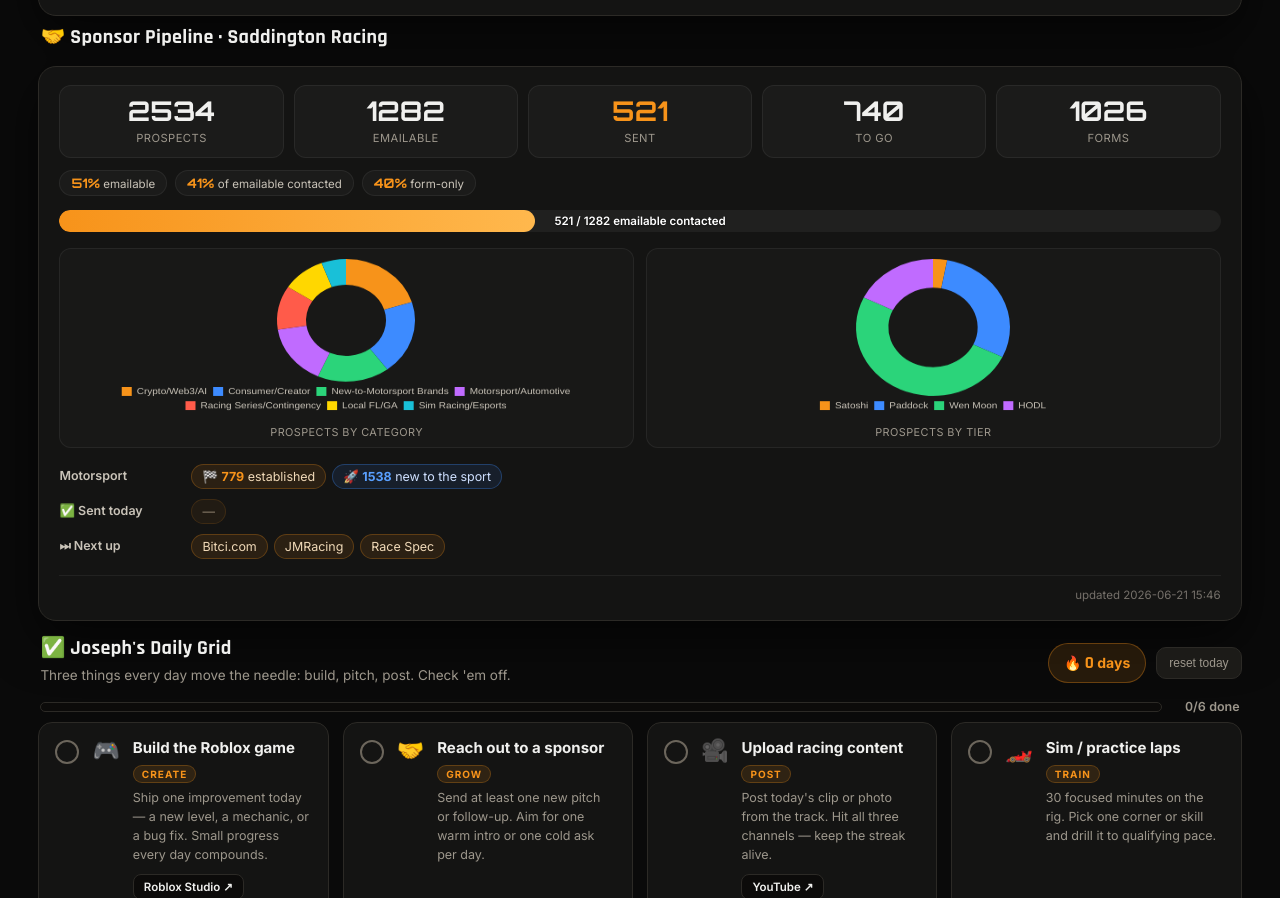
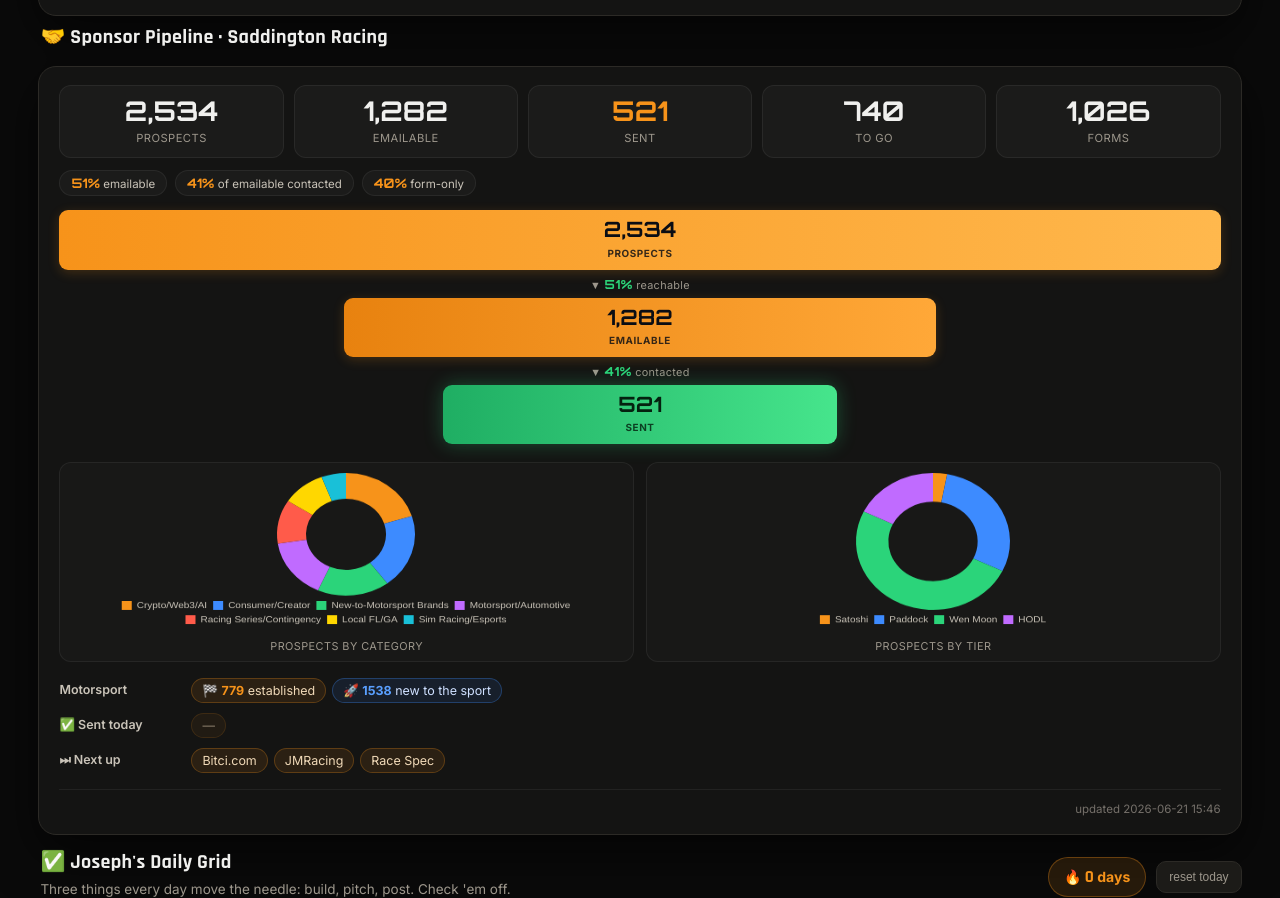
Before and after one commit to starksaddington/dashboard, a plain HTML site: page index.html in a window 1280 px wide. Shown: the part 4667-5565 px from the top of the page. Drawn offline with nearby package versions, Linux system fonts and the light colour scheme; a web font is replaced by a local one.

Commit message:
Make pipeline pop: Prospects->Emailable->Sent funnel (glowing Sent stage) + count-up animations

```diff
--- a/app.js
+++ b/app.js
@@ -467,6 +467,25 @@ function renderMyRaces() {
 }
 
 /* ---------- Sponsor Pipeline (live from the Racing Contacts sheet) ---------- */
+/* count-up animation for headline numbers (keeps any $ prefix) */
+function popCounts(scope, sel) {
+  scope.querySelectorAll(sel).forEach(el => {
+    const raw = (el.textContent || "").trim();
+    const money = raw.charAt(0) === "$";
+    const target = parseInt(raw.replace(/[^0-9]/g, ""), 10);
+    if (!isFinite(target) || target <= 0) return;
+    el.classList.add("pop-num");
+    const dur = 850, t0 = performance.now();
+    function step(now) {
+      const p = Math.min(1, (now - t0) / dur);
+      const v = Math.round(target * (1 - Math.pow(1 - p, 3)));
+      el.textContent = (money ? "$" : "") + v.toLocaleString();
+      if (p < 1) requestAnimationFrame(step);
+    }
+    requestAnimationFrame(step);
+  });
+}
+
 function renderOutreach() {
   const o = BUNDLE.outreach;
   const box = $("#sponsorBox");
@@ -488,6 +507,22 @@ function renderOutreach() {
   const today = o.today || [];
   const shown = today.slice(0, 8);
   const more = today.length - shown.length;
+  const fst = [
+    { k: "Prospects", v: t.prospects || 0, cls: "" },
+    { k: "Emailable", v: t.emailable || 0, cls: "s2" },
+    { k: "Sent", v: sent || 0, cls: "s3" },
+  ];
+  const fmax = fst[0].v || 1;
+  let funnelHtml = `<div class="fnl">`;
+  fst.forEach((st, i) => {
+    if (i > 0) {
+      const conv = fst[i - 1].v ? Math.round(st.v / fst[i - 1].v * 100) : 0;
+      funnelHtml += `<div class="fnl-conv">▼ <b>${conv}%</b> ${i === 1 ? "reachable" : "contacted"}</div>`;
+    }
+    const w = Math.max(34, Math.round(st.v / fmax * 100));
+    funnelHtml += `<div class="fnl-stage ${st.cls}" style="width:${w}%"><b>${st.v.toLocaleString()}</b><span>${st.k}</span></div>`;
+  });
+  funnelHtml += `</div>`;
   const foot = [];
   if (o.sheetUrl) foot.push(`<a href="${esc(o.sheetUrl)}" target="_blank" rel="noopener">Open tracker ↗</a>`);
   if (o.draftsUrl) foot.push(`<a href="${esc(o.draftsUrl)}" target="_blank" rel="noopener">Review drafts in Gmail ↗</a>`);
@@ -504,8 +539,7 @@ function renderOutreach() {
        <span class="p"><b>${pct}%</b> of emailable contacted</span>
        <span class="p"><b>${formRate}%</b> form-only</span>
      </div>
-     <div class="spon-bar"><div class="spon-bar-fill" style="width:${pct}%"></div>
-       <span class="spon-bar-tx">${sent} / ${t.emailable} emailable contacted</span></div>
+     ${funnelHtml}
      <div class="spon-charts">
        <div class="spon-donut"><canvas id="sponCatChart"></canvas><span class="spon-donut-cap">Prospects by category</span></div>
        <div class="spon-donut"><canvas id="sponTierChart"></canvas><span class="spon-donut-cap">Prospects by tier</span></div>
@@ -543,6 +577,7 @@ function renderOutreach() {
     data: { labels: tier.map(x => x.name), datasets: [{ data: tier.map(x => x.count), backgroundColor: ["#f7931a", "#3d8bff", "#2bd47a", "#c06bff"], borderWidth: 0 }] },
     options: donutOpts(),
   });
+  popCounts(box, ".spon-stat b, .fnl-stage b");
 }
 
 /* ---------- Sponsorship Secured ---------- */
@@ -605,6 +640,7 @@ function renderSponsors() {
        <div><div class="spx-h">Sponsorship funnel</div>${funnel}</div>
      </div>
      ${s.source ? `<div class="spx-src">source: ${esc(s.source)}</div>` : ""}`;
+  popCounts(box, ".spx-kpi b");
 }
 
 /* ---------- Daily Grid (recurring to-dos) ---------- */
--- a/index.html
+++ b/index.html
@@ -38,7 +38,18 @@
   .spon-donut{background:rgba(255,255,255,.02);border:1px solid rgba(255,255,255,.06);border-radius:12px;padding:10px 10px 8px;height:200px;display:flex;flex-direction:column}
   .spon-donut canvas{flex:1;min-height:0}
   .spon-donut-cap{text-align:center;font-size:.68rem;color:#9d978c;text-transform:uppercase;letter-spacing:.04em;margin-top:6px}
-  @media(max-width:680px){.spon-stats{grid-template-columns:repeat(2,1fr)}.spon-k{flex-basis:100%}.spon-charts{grid-template-columns:1fr}}
+  /* Pipeline funnel */
+  .fnl{display:flex;flex-direction:column;align-items:center;margin:8px 0 18px}
+  .fnl-stage{position:relative;border-radius:9px;padding:9px 16px;text-align:center;color:#0a0d14;background:linear-gradient(90deg,#f7931a,#ffb84d);box-shadow:0 3px 12px rgba(247,147,26,.2);transition:width .7s cubic-bezier(.22,1,.36,1)}
+  .fnl-stage b{display:block;font-family:'Orbitron',sans-serif;font-size:1.32rem;line-height:1}
+  .fnl-stage span{font-size:.62rem;text-transform:uppercase;letter-spacing:.06em;opacity:.82;font-weight:700}
+  .fnl-stage.s2{background:linear-gradient(90deg,#e8820f,#ffa838)}
+  .fnl-stage.s3{background:linear-gradient(90deg,#1fae63,#46e58c);color:#04210f;animation:fnlpulse 2.6s ease-in-out infinite}
+  @keyframes fnlpulse{0%,100%{box-shadow:0 0 18px rgba(43,212,122,.3)}50%{box-shadow:0 0 32px rgba(43,212,122,.62)}}
+  .fnl-conv{font-size:.68rem;color:#9d978c;padding:6px 0;letter-spacing:.03em}
+  .fnl-conv b{color:#2bd47a;font-family:'Orbitron',sans-serif;font-size:.78rem}
+  .pop-num{transition:color .2s}
+  @media(max-width:680px){.spon-stats{grid-template-columns:repeat(2,1fr)}.spon-k{flex-basis:100%}.spon-charts{grid-template-columns:1fr}.fnl-stage{min-width:130px}}
   /* Sponsorship Secured */
   .spx-kpis{display:grid;grid-template-columns:repeat(4,1fr);gap:10px;margin-bottom:16px}
   .spx-kpi{background:rgba(255,255,255,.03);border:1px solid rgba(255,255,255,.06);border-radius:12px;padding:14px 10px;text-align:center}
```
